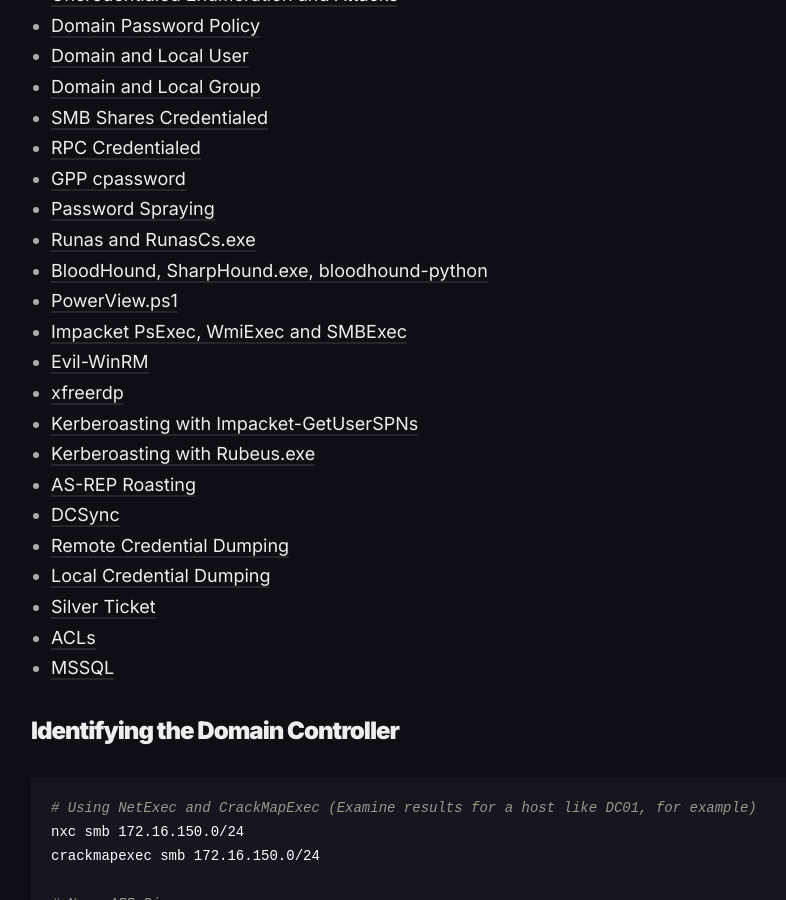
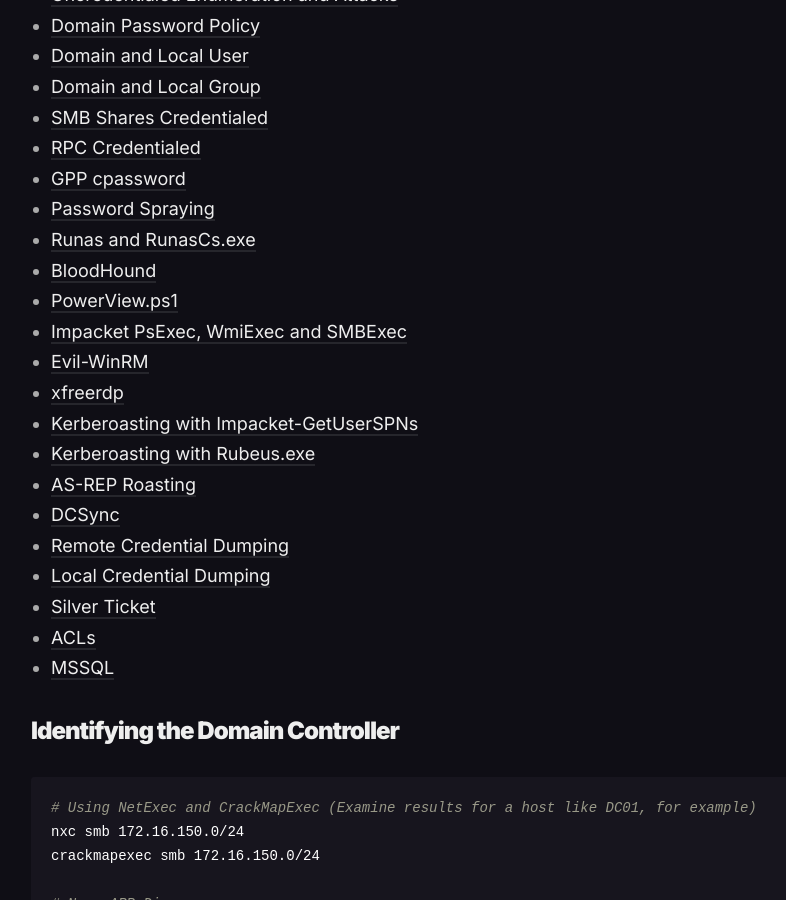
Before and after one commit to Vorkharium/vorkharium.github.io, a Jekyll site: the page built from _posts/2024-11-01-Attacking-Active-Directory-Cheatsheet.md, in a window 1280 px wide and 900 px high, scrolled down 889 px. Shown: the whole window, without its empty margins (229-1015 px from the left). Built offline with Jekyll 4.4.1, drawn with Linux system fonts in a browser that asks for light colours.

Commit message:
Update 2024-11-01-Attacking-Active-Directory-Cheatsheet.md

```diff
--- a/_posts/2024-11-01-Attacking-Active-Directory-Cheatsheet.md
+++ b/_posts/2024-11-01-Attacking-Active-Directory-Cheatsheet.md
@@ -18,7 +18,7 @@
 - [GPP cpassword](#gpp-cpassword)
 - [Password Spraying](#password-spraying-with-kerbrute-netexec-and-crackmapexec)
 - [Runas and RunasCs.exe](#runas-and-runascsexe)
-- [BloodHound, SharpHound.exe, bloodhound-python](#bloodhound-sharphoundexe-bloodhound-python)
+- [BloodHound](#bloodhound-sharphoundexe-bloodhound-python)
 - [PowerView.ps1](#powerviewps1)
 - [Impacket PsExec, WmiExec and SMBExec](#impacket-psexec-wmiexec-and-smbexec---smb-shell-access-with-password-or-pass-the-hash)
 - [Evil-WinRM](#evil-winrm---winrm-access-winrm-with-password-or-pass-the-hash)
```
